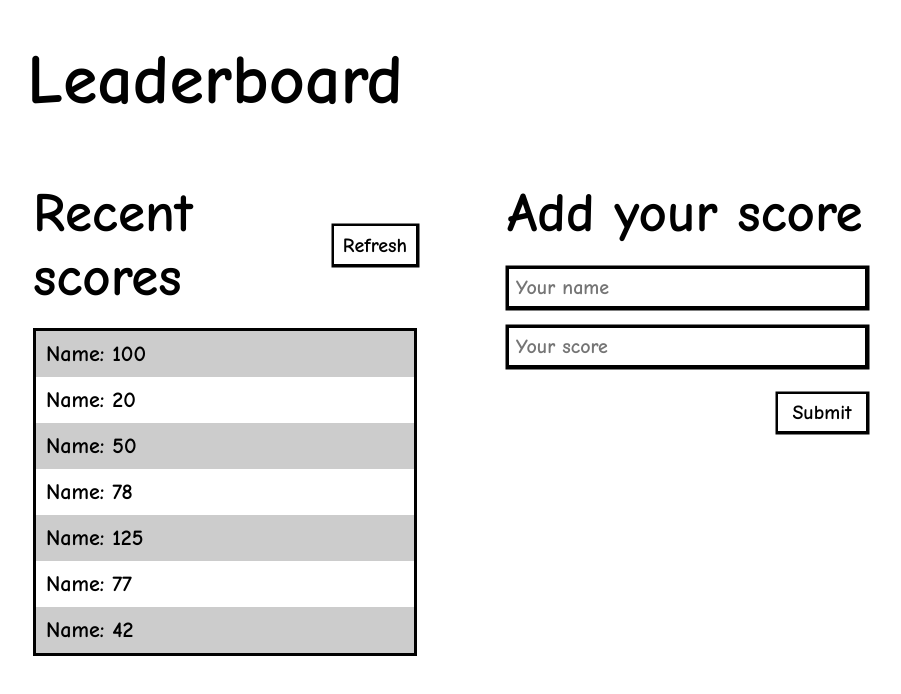
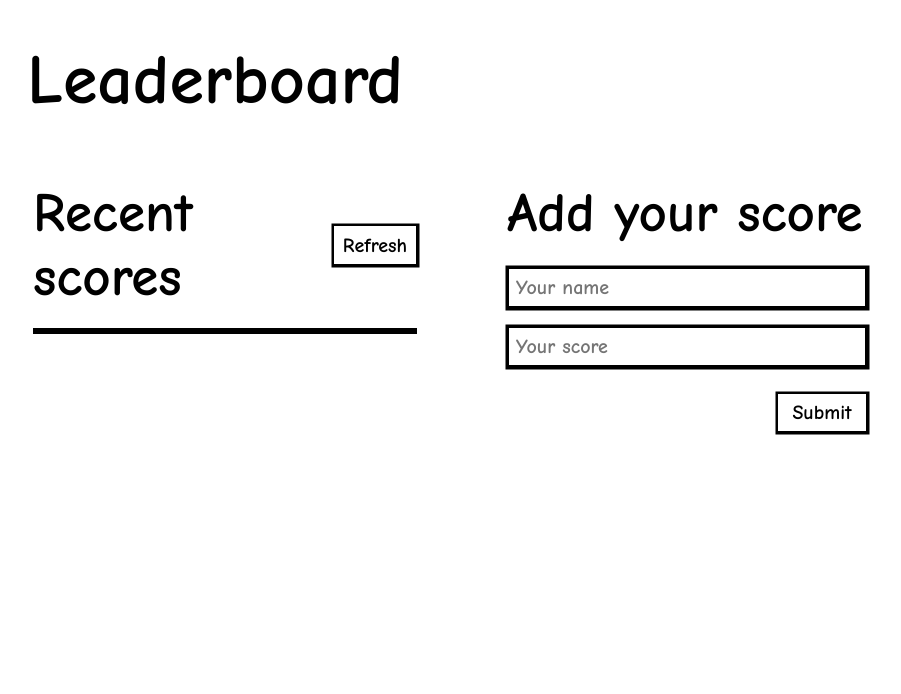
Before and after one commit to angeluray/ledearboard-project, a website built with webpack: page src/index.html in a window 1280 px wide. Shown: the whole page, without its empty margins (190-1091 px from the left). Built offline with nearby package versions, Linux system fonts and the light colour scheme.

Commit message:
Add ID to form

```diff
--- a/src/index.html
+++ b/src/index.html
@@ -17,25 +17,18 @@
           <h2 id="first-subtitle">Recent scores</h2>
           <button id="myRefresh" type="submit">Refresh</button>
         </header>
-              <ul id="myList">
-                 <li>Name: 100</li>
-                 <li>Name: 20</li>
-                 <li>Name: 50</li>
-                 <li>Name: 78</li>
-                 <li>Name: 125</li>
-                 <li>Name: 77</li>
-                 <li>Name: 42</li>
-              </ul>
+              <ul id="myList"></ul>
       </section>
 
       <section id="second-section">
         <h2 id="second-subtitle">Add your score</h2>
-          <form action="">
+          <form action="#" id="myForm">
             <input type="text" name="myname" id="myName" placeholder="Your name">
             <input type="number" name="mynumber" id="myNumber" placeholder="Your score">
             <input type="submit" value="Submit" id="mySubmit">
           </form>
       </section>
+
     </main>
     <script src="./index.js"></script>
 </body>
```
Also changed, not shown: dist/index.html, dist/main.js.
